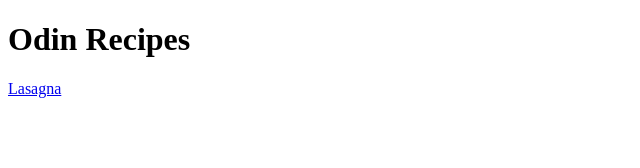
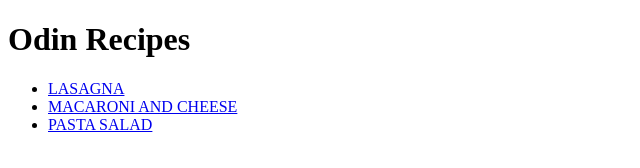
Before and after one commit to devmanops/odin-recipes, a plain HTML site: page index.html in a window 1280 px wide. Shown: the whole page, without its empty margins (0-640 px from the left). Drawn offline with Linux system fonts and the light colour scheme.

Commit message:
Inclusion of macaroni and salad file

```diff
--- a/index.html
+++ b/index.html
@@ -6,6 +6,10 @@
 	</head>
 	<body>
 		<h1>Odin Recipes</h1>
-		<a href="recipes/lasagna.html">Lasagna</a>
+		<ul>
+			<li><a href="recipes/lasagna.html">LASAGNA</a></li>
+			<li><a href="recipes/macaroni.html">MACARONI AND CHEESE</a></li>
+			<li><a href="recipes/salad.html">PASTA SALAD</a></li>
+		</ul>
 	</body>
 </html>
```
